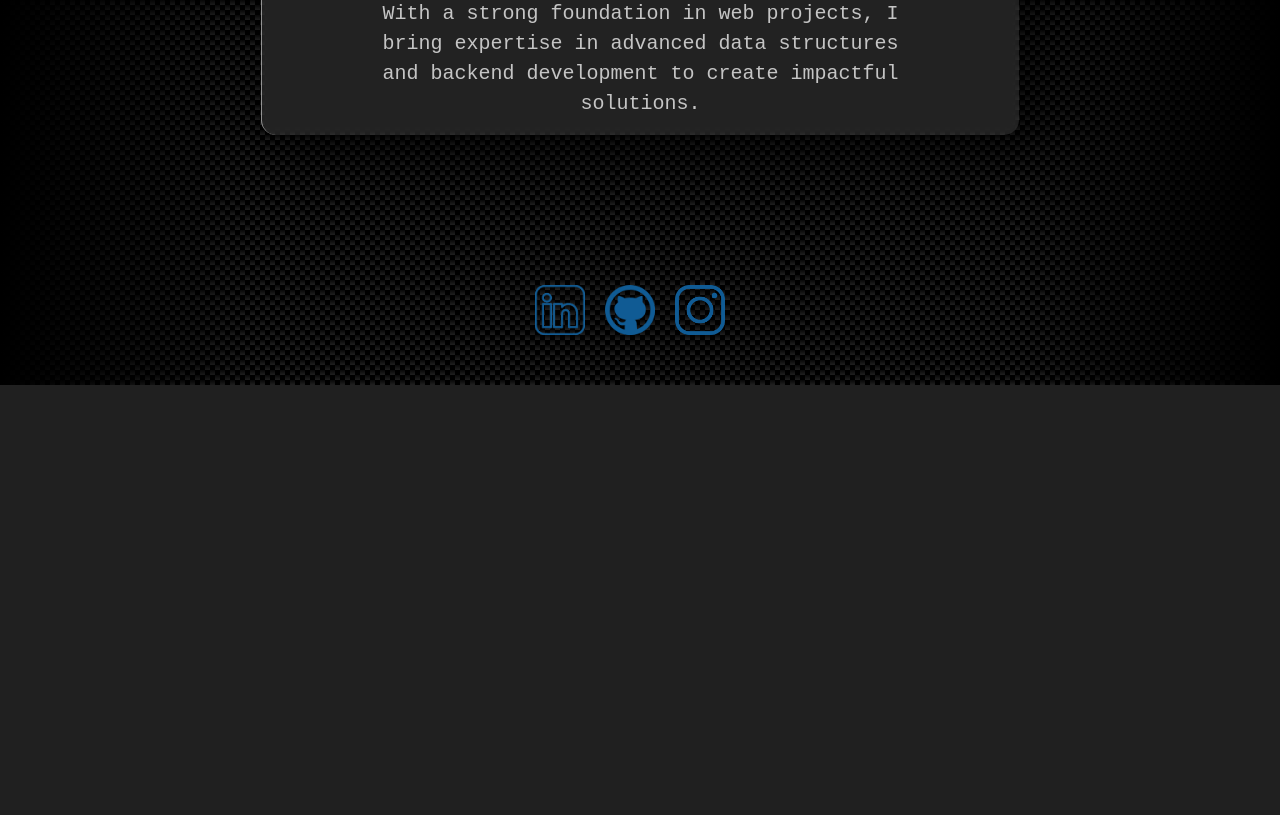
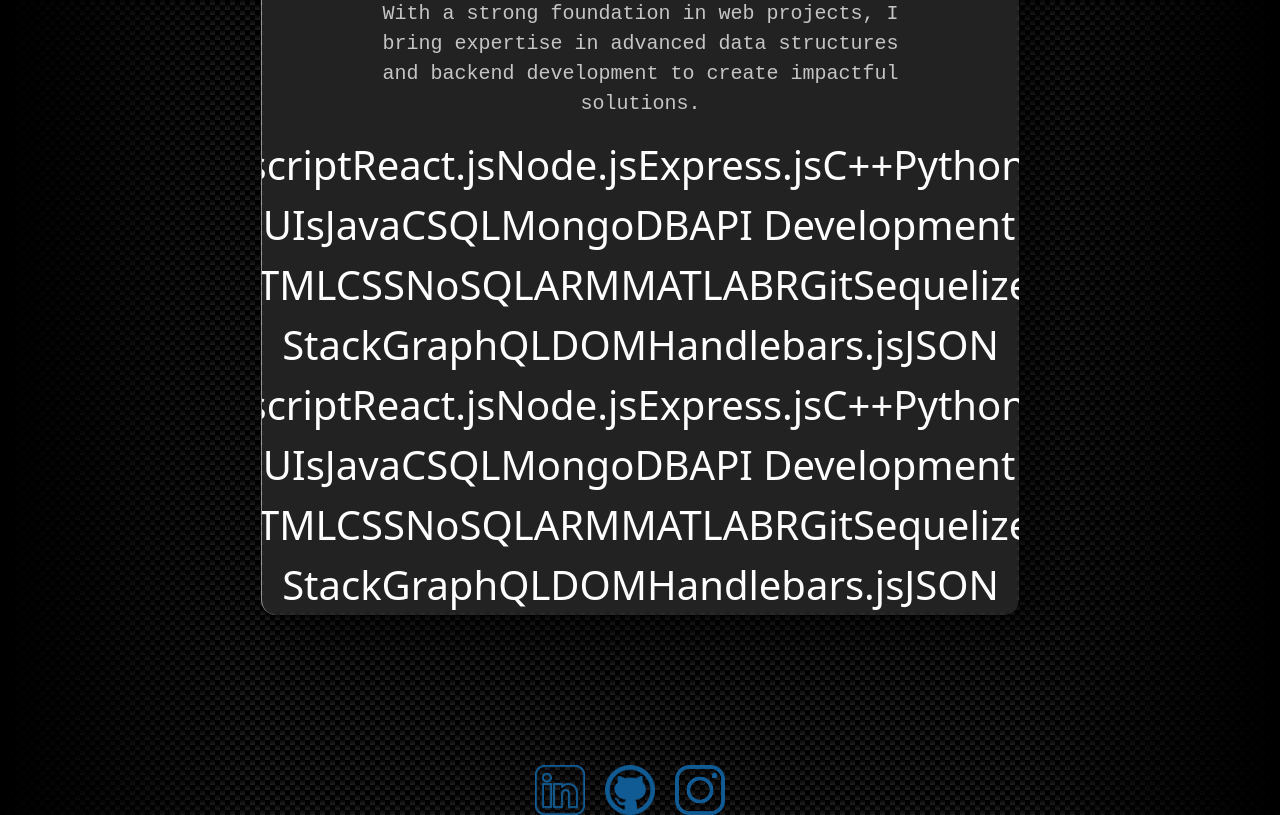
Before and after one commit to dmmontoto/React-Portfolio, a React (Vite) app: page / in a window 1280 px wide. Shown: the part 560-1375 px from the top of the page. Before the commit the page ends 945 px from the top, so only its background shows below. Built offline with nearby package versions, Linux system fonts and the light colour scheme.

Commit message:
implementing infinity wheel on landing

```diff
--- a/src/App.css
+++ b/src/App.css
@@ -17,6 +17,8 @@ body {
   background-position: 0px 0px, 0px 0px, 5px 5px, 0px 0px;
   color: white;
 }
+
+/* NAV */
 
 .bg-secondary {
   background-color: var(--main-blue) !important;
--- a/src/pages/Home.jsx
+++ b/src/pages/Home.jsx
@@ -8,6 +8,68 @@ export default function Home() {
         <p>I am a software engineer hailing from sunny Southern California and proudly studying at the University of California,
           San Diego. With a strong foundation in web projects,
           I bring expertise in advanced data structures and backend development to create impactful solutions.</p>
+        <div>
+          <div>
+            <span>Javascript</span>
+            <span>React.js</span>
+            <span>Node.js</span>
+            <span>Express.js</span>
+            <span>C++</span>
+            <span>Python</span>
+            <span>Web APIs</span>
+            <span>UIs</span>
+            <span>Java</span>
+            <span>C</span>
+            <span>SQL</span>
+            <span>MongoDB</span>
+            <span>API Development</span>
+            <span>MVC Architecture</span>
+            <span>HTML</span>
+            <span>CSS</span>
+            <span>NoSQL</span>
+            <span>ARM</span>
+            <span>MATLAB</span>
+            <span>R</span>
+            <span>Git</span>
+            <span>Sequelize</span>
+            <span>Pandas</span>
+            <span>MERN Stack</span>
+            <span>GraphQL</span>
+            <span>DOM</span>
+            <span>Handlebars.js</span>
+            <span>JSON</span>
+          </div>
+          <div>
+            <span>Javascript</span>
+            <span>React.js</span>
+            <span>Node.js</span>
+            <span>Express.js</span>
+            <span>C++</span>
+            <span>Python</span>
+            <span>Web APIs</span>
+            <span>UIs</span>
+            <span>Java</span>
+            <span>C</span>
+            <span>SQL</span>
+            <span>MongoDB</span>
+            <span>API Development</span>
+            <span>MVC Architecture</span>
+            <span>HTML</span>
+            <span>CSS</span>
+            <span>NoSQL</span>
+            <span>ARM</span>
+            <span>MATLAB</span>
+            <span>R</span>
+            <span>Git</span>
+            <span>Sequelize</span>
+            <span>Pandas</span>
+            <span>MERN Stack</span>
+            <span>GraphQL</span>
+            <span>DOM</span>
+            <span>Handlebars.js</span>
+            <span>JSON</span>
+          </div>
+        </div>
       </div>
     </section>
   );
```
Lines whose indentation alone changed are shown as unchanged.
